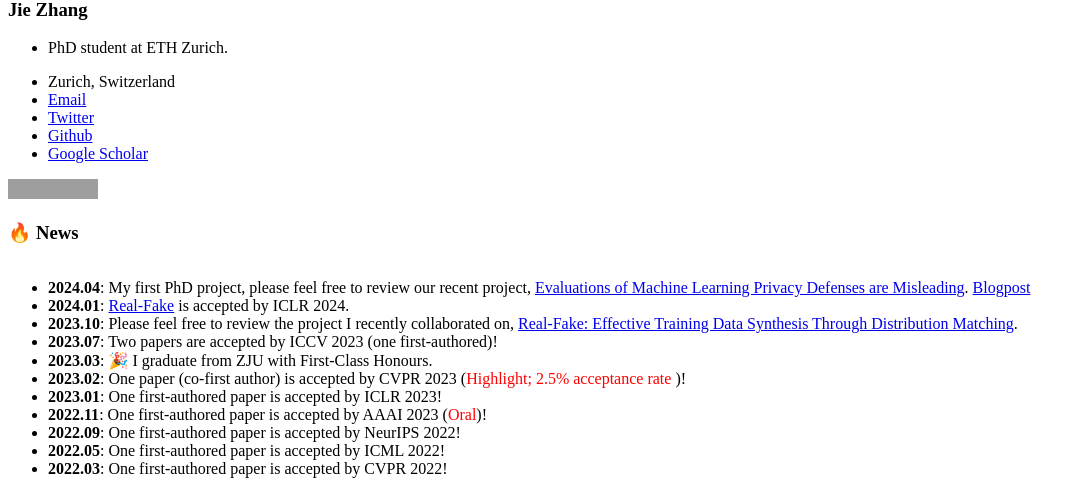
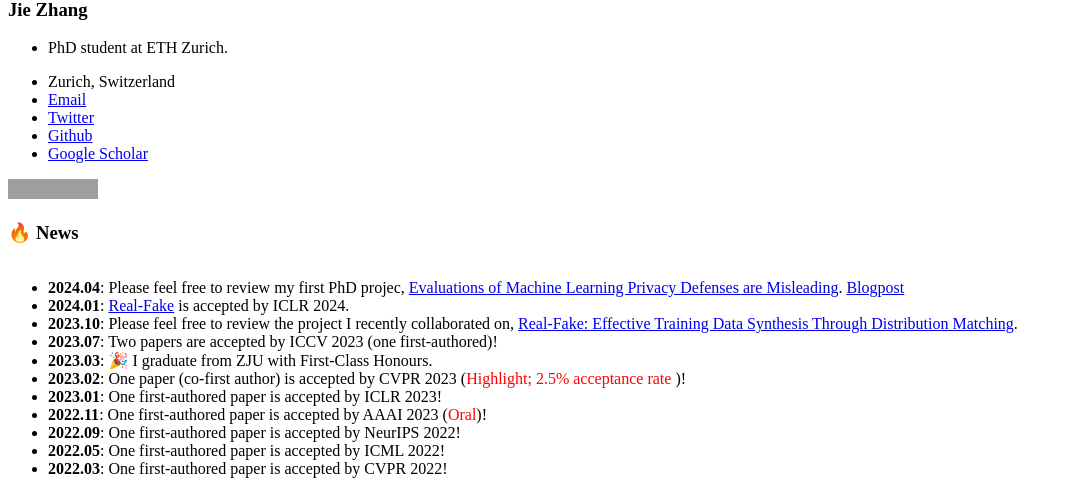
Before and after one commit to zj-jayzhang/zj-jayzhang.github.io, a Jekyll site: the page built from _pages/includes/news.md, in a window 1280 px wide. Shown: the part 544-1046 px from the top of the page, without its empty margins (0-1086 px from the left). Built offline with Jekyll 4.4.1, drawn with Linux system fonts in a browser that asks for light colours; our own code applies the rules of GitHub Pages for plain Markdown files; grey boxes are pictures that could not be loaded.

Commit message:
Update news.md

```diff
--- a/_pages/includes/news.md
+++ b/_pages/includes/news.md
@@ -9,7 +9,7 @@
 
 <div class="scrollable">
   <ul>
-    <li><strong>2024.04</strong>: My first PhD project, please feel free to review our recent project, <a href="https://arxiv.org/abs//2404.17399">Evaluations of Machine Learning Privacy Defenses are Misleading</a>.  <a href="https://spylab.ai/blog/misleading-privacy-evals/">  Blogpost </a>  </li>
+    <li><strong>2024.04</strong>: Please feel free to review my first PhD projec, <a href="https://arxiv.org/abs//2404.17399">Evaluations of Machine Learning Privacy Defenses are Misleading</a>.  <a href="https://spylab.ai/blog/misleading-privacy-evals/">  Blogpost </a>  </li>
     <li><strong>2024.01</strong>: <a href="https://arxiv.org/abs/2310.10402">Real-Fake</a> is accepted by ICLR 2024.</li>
     <li><strong>2023.10</strong>: Please feel free to review the project I recently collaborated on, <a href="https://arxiv.org/abs/2310.10402">Real-Fake: Effective Training Data Synthesis Through Distribution Matching</a>.</li>
     <li><strong>2023.07</strong>: Two papers are accepted by ICCV 2023 (one first-authored)!</li>
```
